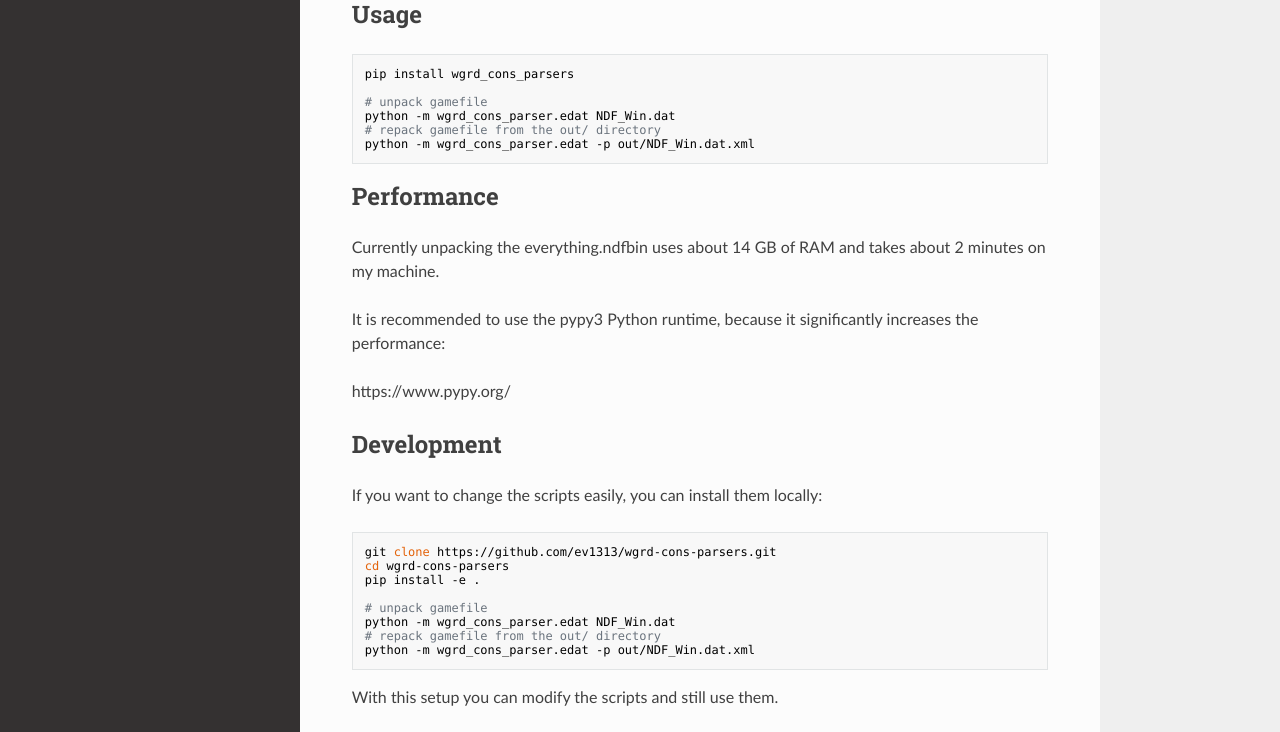
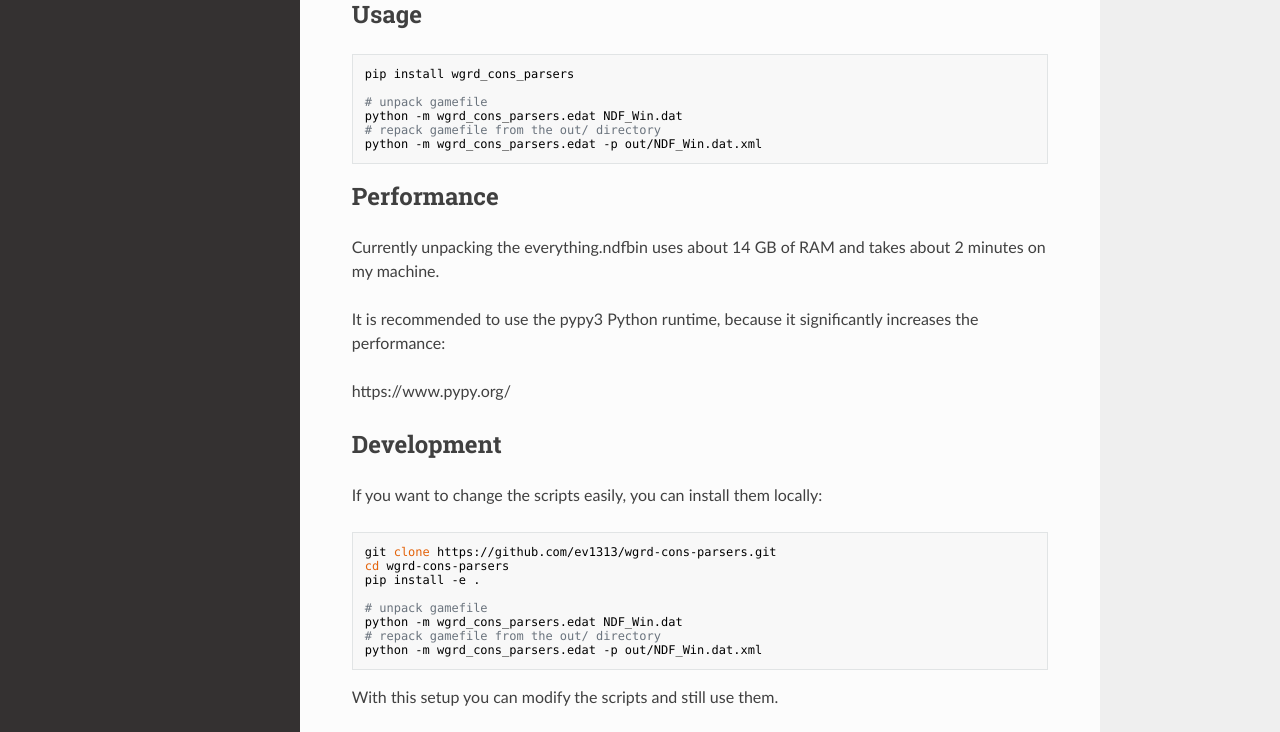
Before and after one commit to ev1313/wgrd-cons-parsers, an MkDocs documentation site: the page built from docs/index.md, in a window 1280 px wide and 1265 px high. Shown: the part 402-1134 px from the top of the window. Built offline with MkDocs 1.6.1, drawn with Linux system fonts in a browser that asks for light colours; nearby versions of some CDN libraries.

````diff
--- a/docs/index.md
+++ b/docs/index.md
@@ -15,9 +15,9 @@ The parsers are not complete yet, if you encounter any issues, please open an is
 pip install wgrd_cons_parsers
 
 # unpack gamefile
-python -m wgrd_cons_parser.edat NDF_Win.dat
+python -m wgrd_cons_parsers.edat NDF_Win.dat
 # repack gamefile from the out/ directory
-python -m wgrd_cons_parser.edat -p out/NDF_Win.dat.xml
+python -m wgrd_cons_parsers.edat -p out/NDF_Win.dat.xml
 ```
 
 ## Performance
@@ -38,9 +38,9 @@ cd wgrd-cons-parsers
 pip install -e .
 
 # unpack gamefile
-python -m wgrd_cons_parser.edat NDF_Win.dat
+python -m wgrd_cons_parsers.edat NDF_Win.dat
 # repack gamefile from the out/ directory
-python -m wgrd_cons_parser.edat -p out/NDF_Win.dat.xml
+python -m wgrd_cons_parsers.edat -p out/NDF_Win.dat.xml
 ```
 
 With this setup you can modify the scripts and still use them.
````
Also changed, not shown: README.md (+4 -4 lines).
